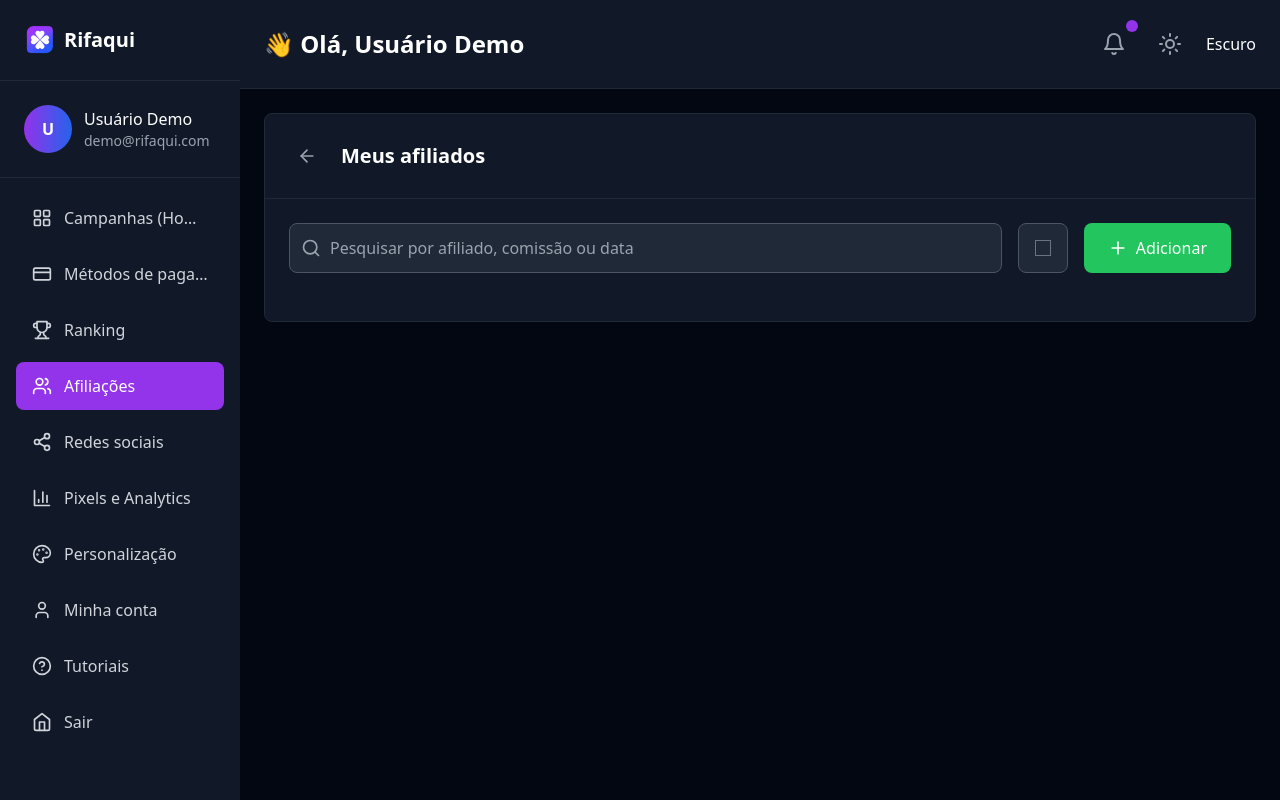
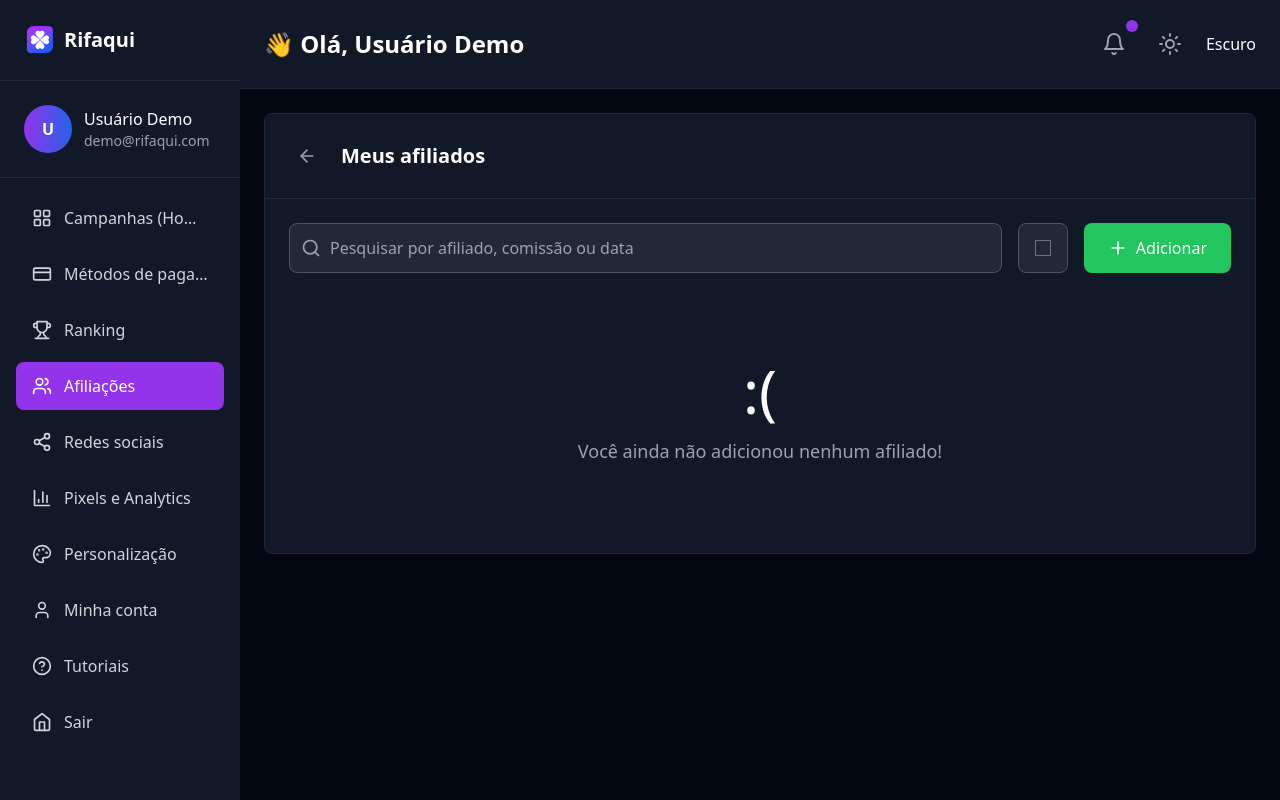
Before and after one commit to gilson954/sistema-rifa, a React (Vite) app: page /dashboard/affiliations/manage in a window 1280 px wide. Built offline with nearby package versions, Linux system fonts and the light colour scheme.

Commit message:
Updated AffiliatesManagementPage.tsx

```diff
--- a/src/pages/AffiliatesManagementPage.tsx
+++ b/src/pages/AffiliatesManagementPage.tsx
@@ -118,6 +118,14 @@ const AffiliatesManagementPage = () => {
             <Plus className="h-5 w-5" />
             <span>Adicionar</span>
           </button>
+        </div>
+
+        {/* Empty State */}
+        <div className="text-center py-16">
+          <div className="text-6xl mb-4">:(</div>
+          <p className="text-gray-500 dark:text-gray-400 text-lg">
+            Você ainda não adicionou nenhum afiliado!
+          </p>
         </div>
       </div>
 
```
